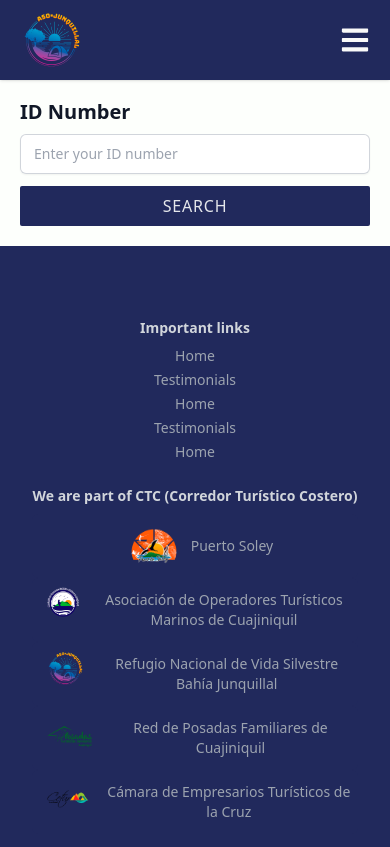
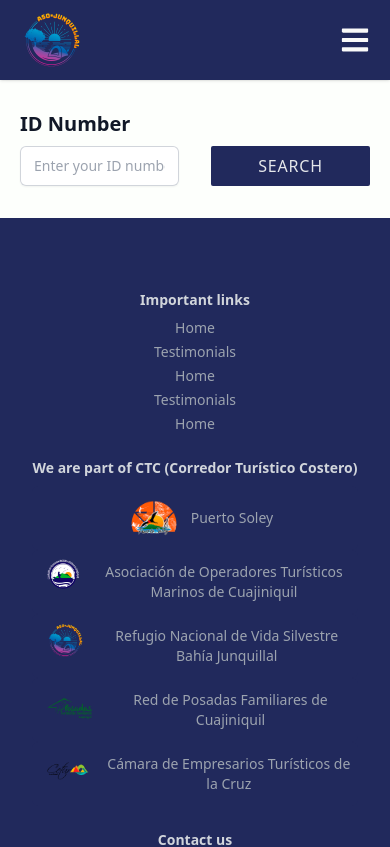
Before and after one commit to estebancb03/LosOsitos_ci0128_23a, a React (Vite) app in the folder src/Frontend/: page / in a window 390 px wide. Shown: the top 847 px of the page. Built offline with nearby package versions, Linux system fonts and the light colour scheme.

Commit message:
cambios en diseño responsive

```diff
--- a/src/Frontend/src/components/Reservation/ReservationStep0.jsx
+++ b/src/Frontend/src/components/Reservation/ReservationStep0.jsx
@@ -80,9 +80,11 @@ function ReservationStep0() {
 
   return (
     <form onSubmit={handleSubmit}>
-      <div>
+      <div className="grid grid-cols-2 gap-x-8 gap-y-6 sm:grid-cols-2">
         <InputButton text="ID Number" placeholderText="Enter your ID number" disabled={false} type="idNumber" onChangeFunction={setValue}/>
-        <Button text="Search" onclickFunction={getUserData}/>
+        <div className="mt-[46px]">
+          <Button text="Search" onclickFunction={getUserData}/>
+        </div>
       </div>
       <div className="grid grid-cols-2 gap-x-8 gap-y-6 sm:grid-cols-2">
         {dummy == 2 &&
@@ -102,7 +104,7 @@ function ReservationStep0() {
           <div>
             <InputButton text="Email" placeholderText="Email" disabled={true} type="email" initValue={email}/>
           </div>
-          <div>
+          <div className="mt-[17px]">
             <DropDownSelect
               text="Gender"
               disabled={true}
@@ -114,7 +116,7 @@ function ReservationStep0() {
           </div>
             <DatePickerButton text="Date of arrival" typeClass="1" type="startDate" disabled={false}/>
           <div>
-          <div>
+          <div className="sm:-mt-6">
             <DatePickerButton text="Date of departure" typeClass="1" type="endDate" disabled={false}/>
           </div>
 
```
